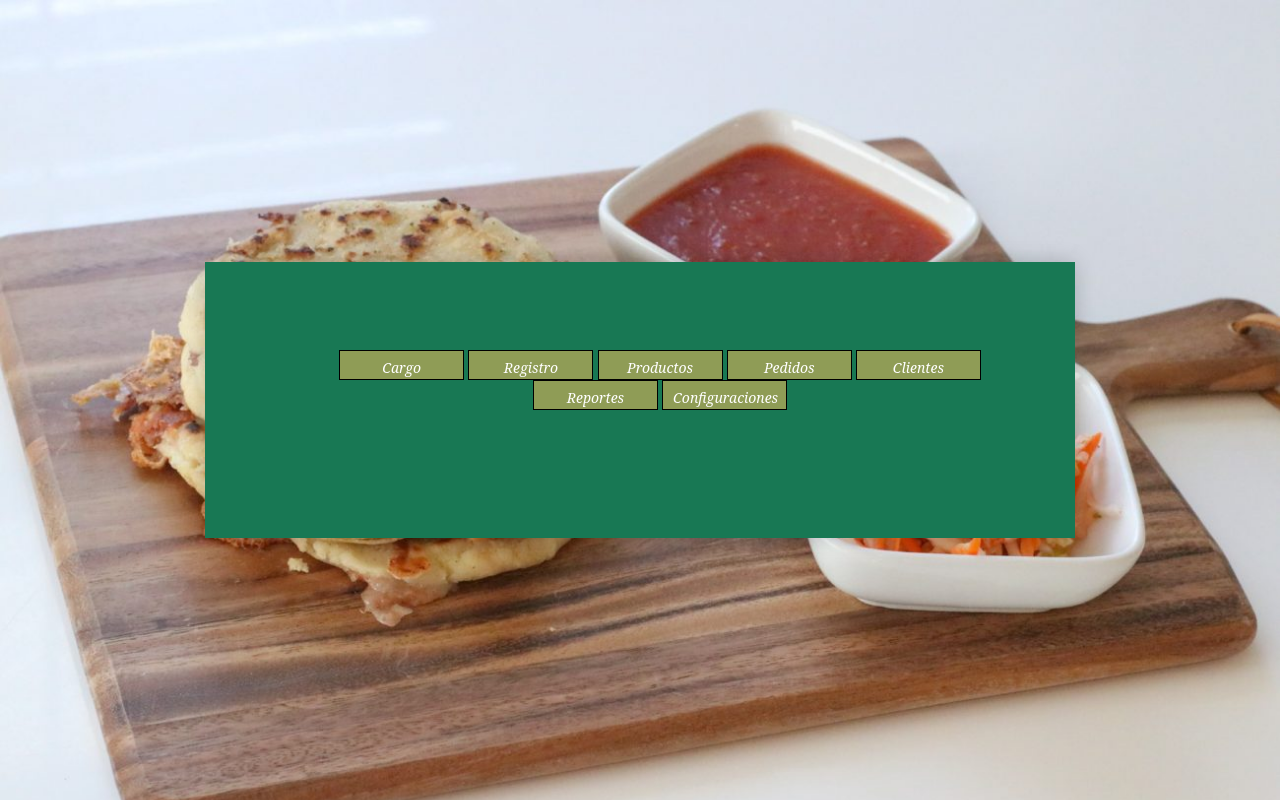
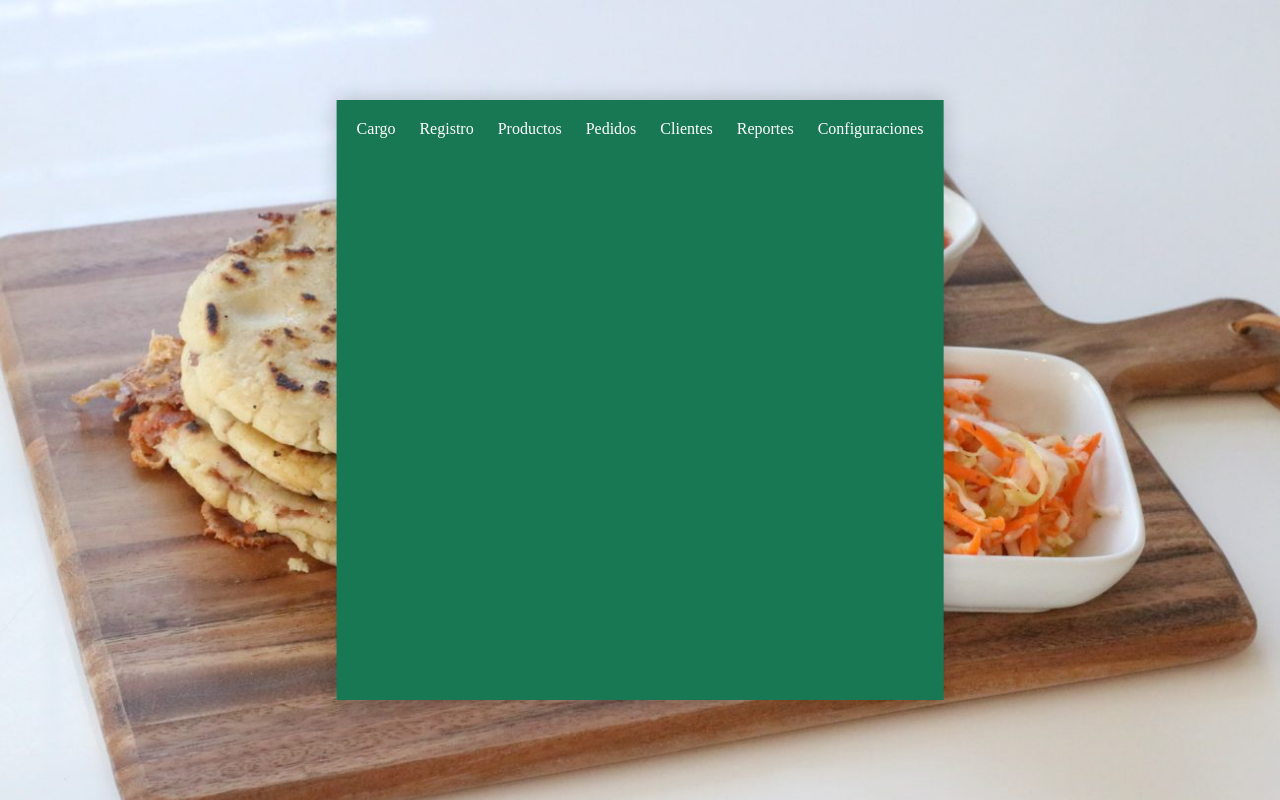
Before and after one commit to ElbaM24/AMATS2021-SIST31A-GRUPO-06, a PHP site: page /admin.php in a window 1280 px wide. Run offline with PHP 8.4, Linux system fonts and the light colour scheme.

Commit message:
trabajos de mejora en varios php y css

```diff
--- a/admin.php
+++ b/admin.php
@@ -14,7 +14,7 @@
 <nav>
         <ul>
             <li><a href="admin.php?pagina=cargo.php">Cargo</a></li>
-            <li><a href="registro.php">Registro</a></li><!--agregue esto admin.php?-->
+            <li><a href="admin.php?pagina=registro.php">Registro</a></li><!--agregue esto admin.php?-->
             <li><a href="admin.php?pagina=productos.php">Productos</a></li>
             <li><a href="admin.php?pagina=pedidos.php">Pedidos</a></li>
             <li><a href="admin.php?pagina=cliente.php">Clientes</a></li>
--- a/css/cuerpo.css
+++ b/css/cuerpo.css
@@ -5,12 +5,11 @@ body{
 
 }
 article{
-    padding: 40px;
-    height: auto;
-    width: 870px;
+  height: 600px;
+    width: auto;
     background:  #187854;
     opacity: 10px;
-       overflow: hidden;
+       overflow: scroll;
        max-height: 4000px;
   box-shadow: 0px 0px 20px rgba(0, 0, 0, 0.2);
   top: 50%;
@@ -18,7 +17,7 @@ article{
     position: absolute;
     transform: translate(-50%, -50%);
     box-sizing: border-box;
-    padding: 70px 30px;
+    padding: 10px 10px;
 
 }
 input[type="reset"]{
--- a/css/menu.css
+++ b/css/menu.css
@@ -1,133 +1,30 @@
-*{/*margin:0;
-    padding:0;*/
-    box-sizing:border-box;
-    /*font-size:0;*/}
-nav a{
-      text-decoration:none;
-      color:inherit;
-      font-size:14px;
-      }
-
-nav li{
-      display:inline-block;
-      width:125px;
-      height:30px;
-      padding:5px 10px;
-      background-color:#8f9c56;
-      border:1px solid #000;
-      text-align:center;
-      color:#fff;
-      position:relative;
-}
-
-nav li:hover{
-      background-color:#fff;
-      color:#000;
-      }
-
-nav li>ul{
-      display:none;
-      }
-
-nav li:hover>ul{
-      display:block;
-      position:absolute;
-      top:30px;
-      left:0px;
-}
-    /*aaaaa*/
-
-
-nav {
-	background-color: #187854;
-	width: 100%;
-	position: sticky;
-	top: 0;
-	padding: 2px;
-	z-index: 999;
-	text-align: center;
-	display: flex;
-	justify-content: center;
-	font-family: 'Noto Serif', serif;
-	font-style: italic;
-    margin-bottom: 40px;
-
-}
-
-
-
-
-.menu a {
-		font-size: 20px;
-	}
-
-/*parte de mi codigo*/
-.menu  li{
-    display: inline-block;
-    list-style: none;
-
-}
-.menu li a{
-    color: black;
-    font-size: 20px;
-    text-decoration: none;
-    padding: 1px 4px;
-    display: block;
-    text-align: center; /*NUEVO*/
-    transition: .5s; /*NUEVO HACE EFECTO DE TIEMPO EN EL TEXTO*/
-    /*border-radius: 10px;*/
-
-}
-
-.menu ul li.active a{ /*NUEVO*/
-    color: white; /*NUEVO*/
-    background-color: black;
-    border-radius: 15px;
-}
-
-
-
-.menu {
-
-	width: auto;
-	position: sticky;
-	top: 0;
-	padding: 2px;
-	z-index: 999;
-	text-align: center;
-	display: flex;
-	justify-content: center;
-	font-family: 'Noto Serif', serif;
-	font-style: italic;
+nav{
+    background-color: #187854;
 
 
 }
 
-
-.menu a {
-		font-size: 20px;
-	}
-
-/*parte de mi codigo*/
-.menu  li{
-    display: inline-block;
+nav ul{
     list-style: none;
-
-}
-.menu li a{
-    color: white;
-    font-size: 20px;
-    text-decoration: none;
-    padding: 1px 4px;
-    display: block;
-    text-align: center; /*NUEVO*/
-    transition: .5s; /*NUEVO HACE EFECTO DE TIEMPO EN EL TEXTO*/
-    /*border-radius: 10px;*/
-
+    margin: 0;
+    padding: 0;
 }
 
-.menu ul li.active a{ /*NUEVO*/
-    color: white; /*NUEVO*/
-    background-color: black;
-    border-radius: 15px;
+nav ul li{
+    display: inline-block;
 }
+
+nav ul li a{
+    color: white;
+    display: block;
+    padding: 10px 10px;
+    text-decoration: none;
+}
+
+nav ul li a:hover{
+    background-color: #42B881;
+}
+
+.item-r{
+    float: right;
+}
--- a/registro.php
+++ b/registro.php
@@ -7,13 +7,11 @@ $obj = new clsConexion();
   <head>
     <meta charset="utf-8">
     <title>PUPUSERIA LA PERLITA</title>
-    <link rel="stylesheet" href="css/master.css">
     <link rel="stylesheet" href="css/tabla.css">
   </head>
   <body>
 
-    <div class="login-box">
-      <img src="img/pusas.jpg" class="avatar" alt="Avatar Image">
+    <div>
       <h1>Registrate</h1>
       <form method="post">
       <table border="0px" >
```
Also changed, not shown: css/menu1.css (added, +133 -0 lines).
